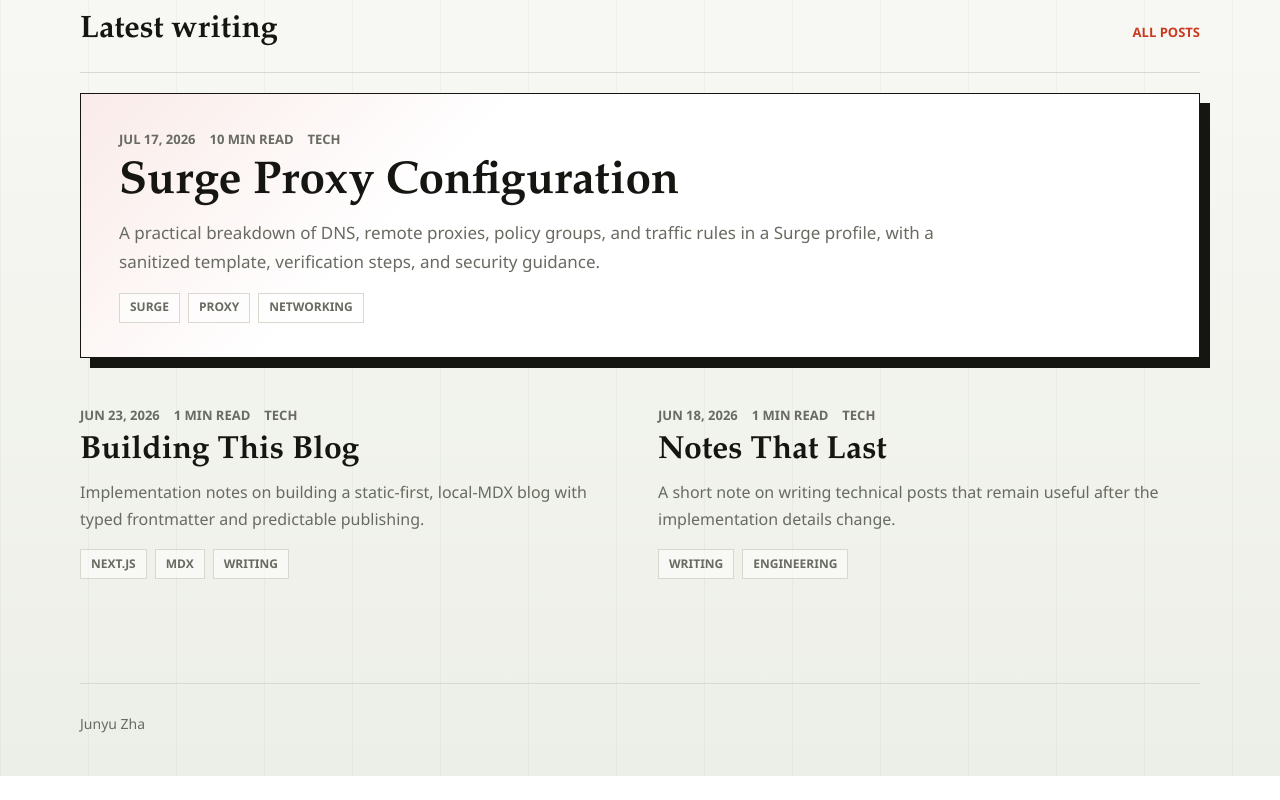
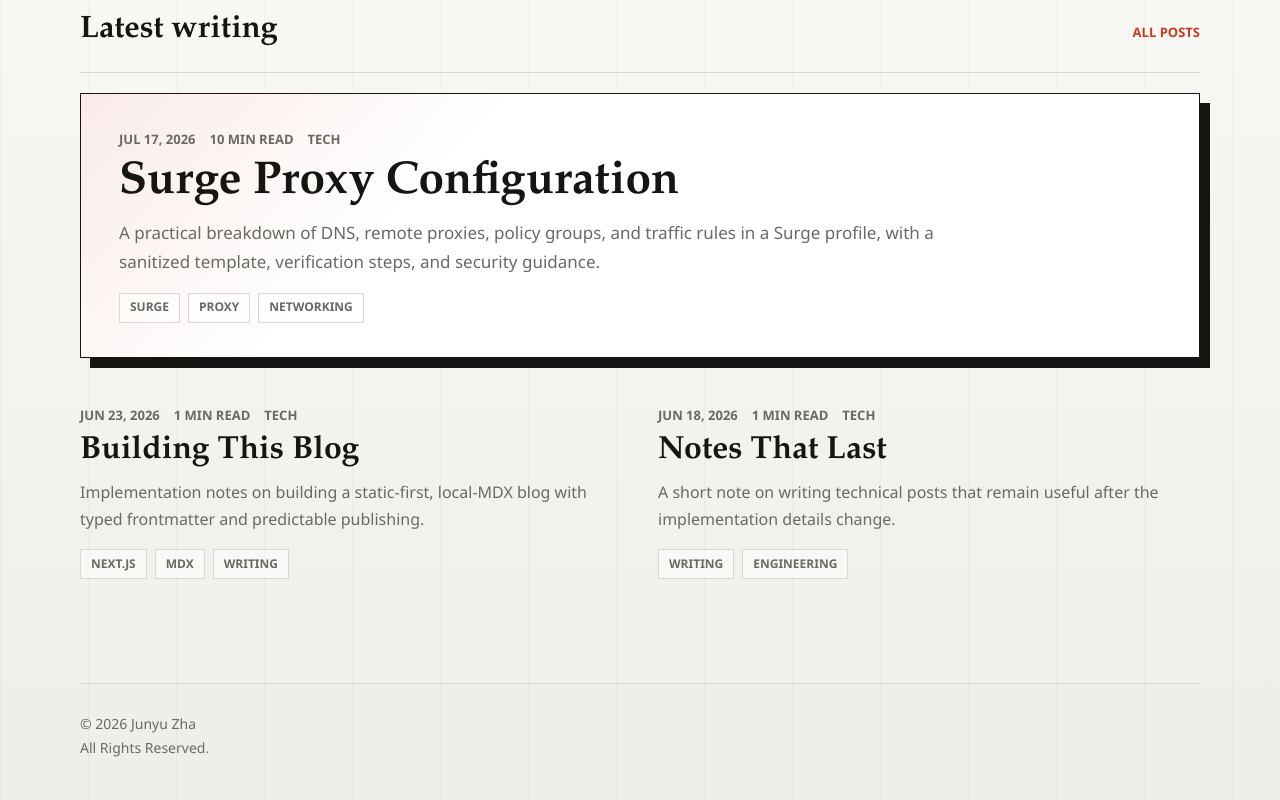
Before and after one commit to zhajunyu/blog, a Next.js app: page /en in a window 1280 px wide. Shown: the part 632-1432 px from the top of the page. Before the commit the page ends 1408 px from the top, so only its background shows below. Built offline with nearby package versions, Linux system fonts and the light colour scheme; no server answers.

Commit message:
feat: update footer copyright notice

```diff
--- a/src/components/site-footer.tsx
+++ b/src/components/site-footer.tsx
@@ -1,9 +1,11 @@
-import { siteConfig } from "@/lib/site";
-
 export function SiteFooter() {
   return (
     <footer className="site-footer">
-      <p>{siteConfig.name}</p>
+      <p>
+        © 2026 Junyu Zha
+        <br />
+        All Rights Reserved.
+      </p>
     </footer>
   );
 }
```
